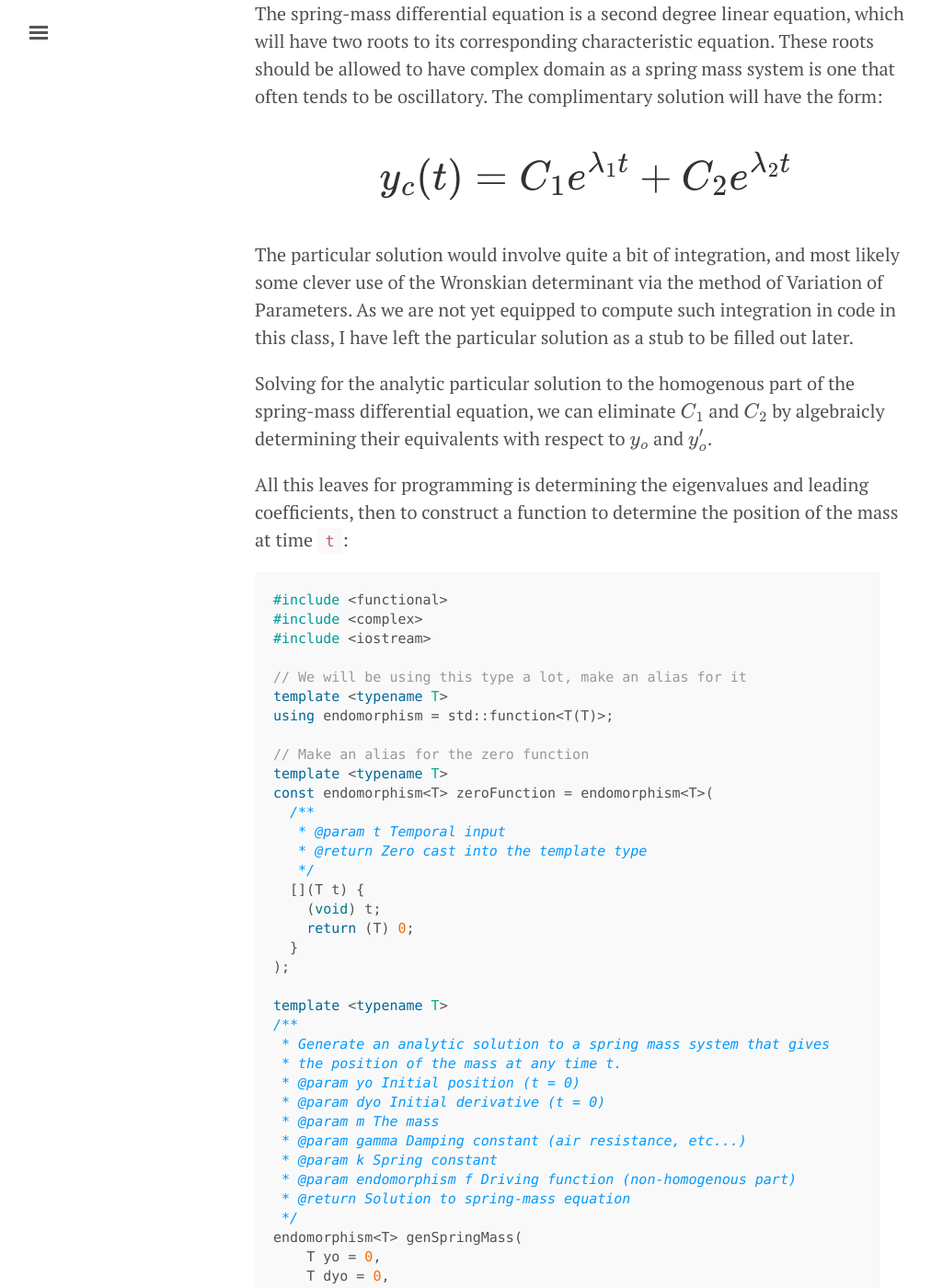
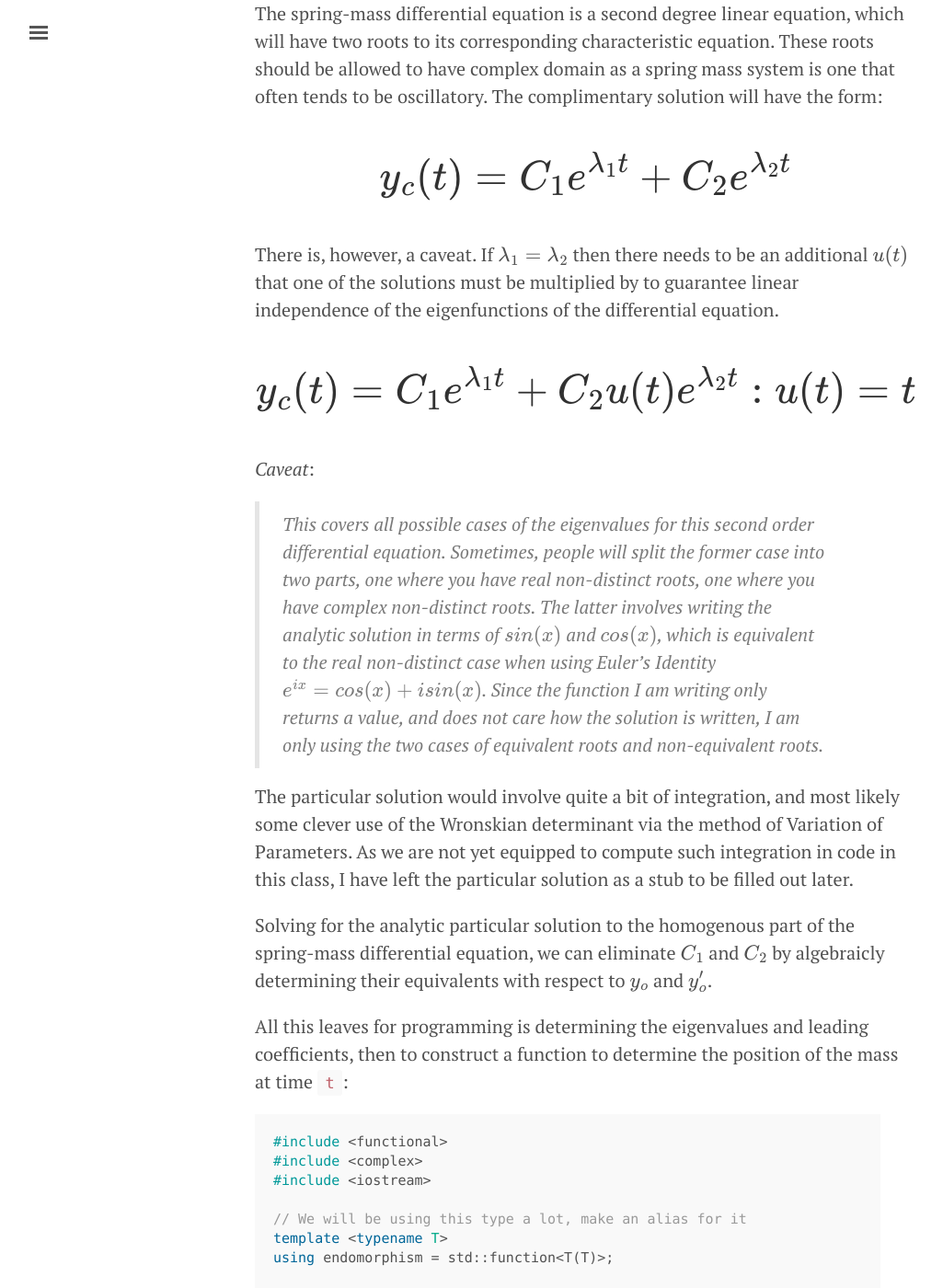
Before and after one commit to kylehovey/MATH_5620, a Jekyll site: the page built from springmass.md, in a window 1280 px wide and 1400 px high, scrolled down 2384 px. Shown: the whole window at 92% size, without its empty margins (3-1028 px from the left). Built offline with Jekyll 4.4.1, drawn with Linux system fonts in a browser that asks for light colours; formulas are drawn with MathJax 3; some of the changed text lies outside the part shown.

Commit message:
Updated spring mass solution to include repeated roots.

```diff
--- a/springmass.md
+++ b/springmass.md
@@ -98,6 +98,14 @@
 
 # \\[ y_c(t) = C_1 e^{\lambda_1 t} + C_2 e^{\lambda_2 t} \\]
 
+There is, however, a caveat. If \\( \lambda_1 = \lambda_2 \\) then there needs to be an additional \\( u(t) \\) that one of the solutions must be multiplied by to guarantee linear independence of the eigenfunctions of the differential equation.
+
+# \\[ y_c(t) = C_1 e^{\lambda_1 t} + C_2 u(t) e^{\lambda_2 t} : u(t) = t \\]
+
+_Caveat_:
+
+>_This covers all possible cases of the eigenvalues for this second order differential equation. Sometimes, people will split the former case into two parts, one where you have real non-distinct roots, one where you have complex non-distinct roots. The latter involves writing the analytic solution in terms of \\( sin(x) \\) and \\( cos(x) \\), which is equivalent to the real non-distinct case when using Euler's Identity \\( e^{ix} = cos(x) + i sin(x) \\). Since the function I am writing only returns a value, and does not care how the solution is written, I am only using the two cases of equivalent roots and non-equivalent roots._
+
 The particular solution would involve quite a bit of integration, and most likely some clever use of the Wronskian determinant via the method of Variation of Parameters. As we are not yet equipped to compute such integration in code in this class, I have left the particular solution as a stub to be filled out later.
 
 Solving for the analytic particular solution to the homogenous part of the spring-mass differential equation, we can eliminate \\( C_1 \\) and \\( C_2 \\) by algebraicly determining their equivalents with respect to \\( y_o \\) and \\( y'_o \\).
@@ -164,6 +172,13 @@
     (-eigens[0] * yo + dyo) / denom
   };
 
+  // Determine additional u(t) required for linear independance
+  const endomorphism<T> u(
+    eigens[0] == eigens[1] ?
+      (endomorphism<T>) [](T t) { return t; } :
+      (endomorphism<T>) [](T t) { (void) t; return 1; }
+  );
+
   // Stub for determining particular solution
   // TODO: Find particular solution
   (void) f;
@@ -185,7 +200,7 @@
        */
       return (
         coeffs[0] * std::exp(eigens[0] * t) +
-        coeffs[1] * std::exp(eigens[1] * t) +
+        coeffs[1] * std::exp(eigens[1] * t) * u(t) +
         particular(t)
       ).real();
     }
```
Also changed, not shown: 2 other files.
